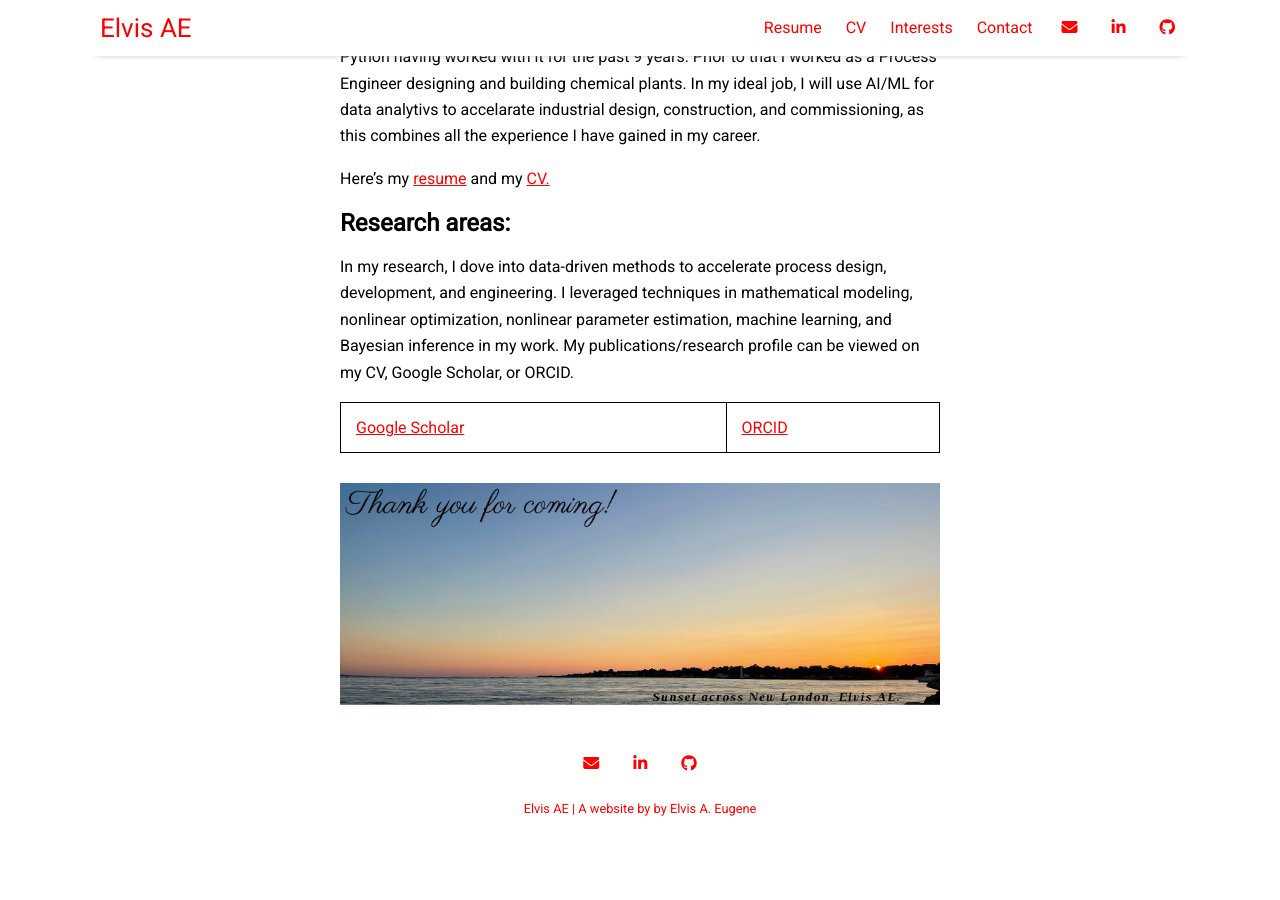
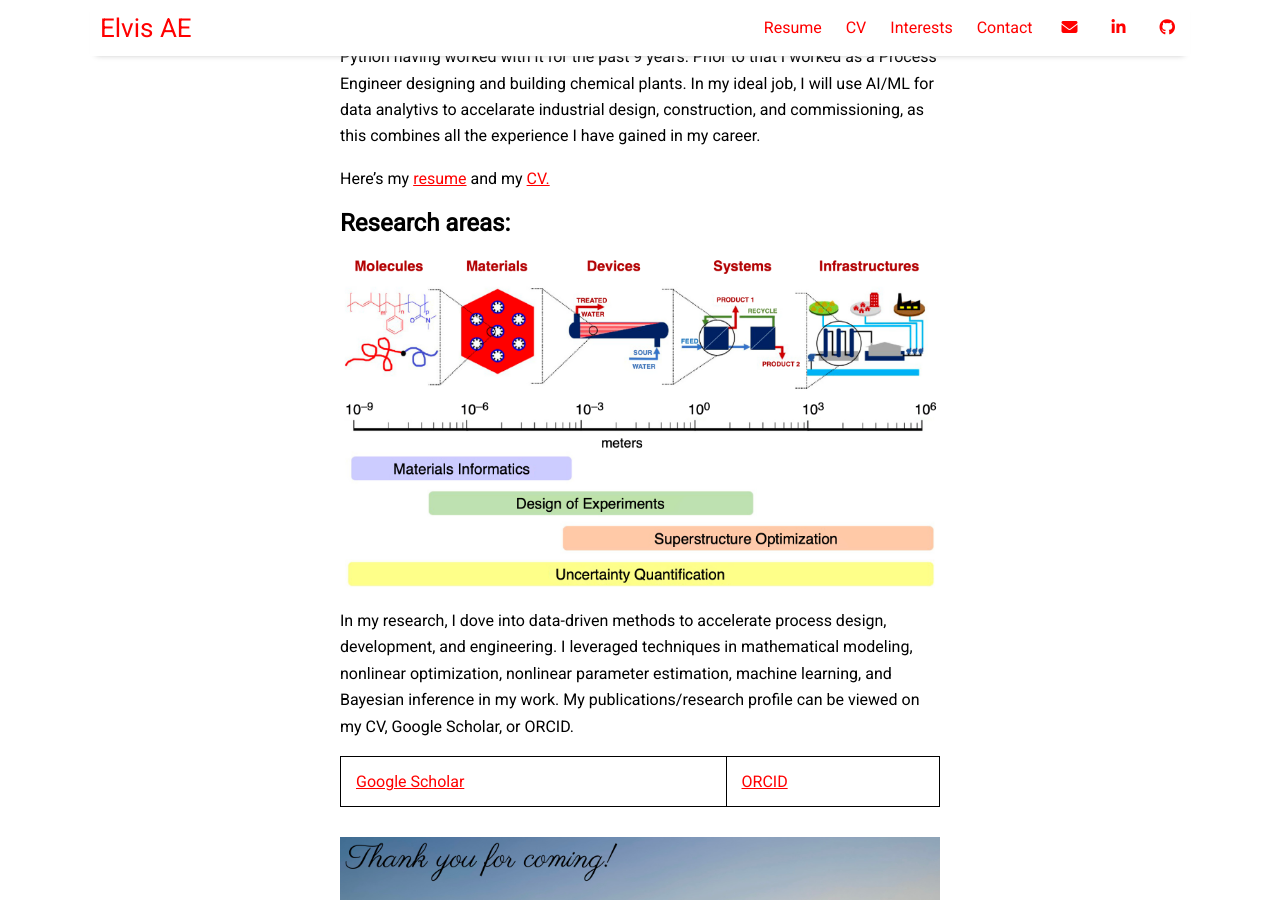
Before and after one commit to otherelvis/otherelvis.github.io, a Jekyll site: the page built from index.md, in a window 1280 px wide and 900 px high, scrolled down 448 px. Built offline with Jekyll 4.4.1, drawn with Linux system fonts in a browser that asks for light colours; nearby versions of some CDN libraries; our own code applies the rules of GitHub Pages for plain Markdown files; before the commit the page ends 1295 px from its top, so only the background shows below that.

Commit message:
Enhance research section with image and details
Added an image related to Data-driven Process Engineering and expanded the research description.

```diff
--- a/index.md
+++ b/index.md
@@ -10,6 +10,8 @@ Here's my [resume](pages/resume.md) and my [CV.](pages/cv.md)
 
 ## Research areas:
 
+![Data-driven-Process-Engineering](assets/img/multiscale-abstract.png)
+
 In my research, I dove into data-driven methods to accelerate process design, development, and engineering. I leveraged techniques in mathematical modeling, nonlinear optimization, nonlinear parameter estimation, machine learning, and Bayesian inference in my work. My publications/research profile can be viewed on my CV, Google Scholar, or ORCID.
 
 [Google Scholar](https://scholar.google.com/citations?user=RCvn620AAAAJ&hl=en&oi=ao) | [ORCID](https://orcid.org/0000-0003-2996-7031) |
```
